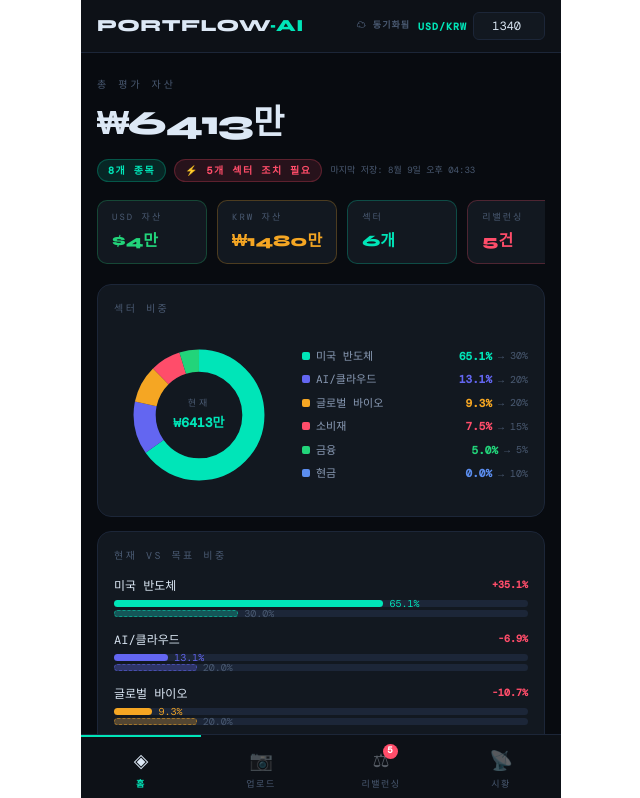
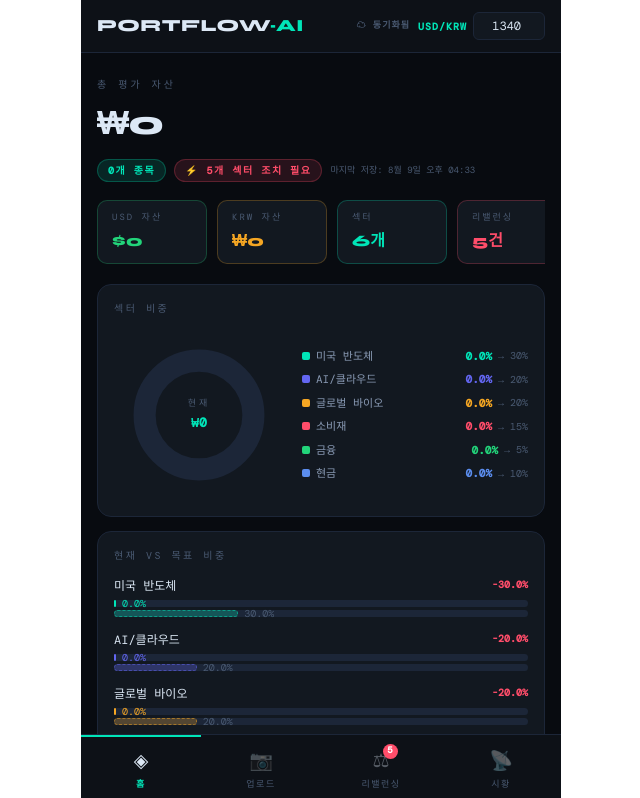
Before and after one commit to gimsanghyeok-bit/portflow-app, a React (Vite) app: page / in a window 1280 px wide. Shown: the top 798 px of the page, without its empty margins (319-959 px from the left). Built offline with nearby package versions, Linux system fonts and the light colour scheme; a web font is replaced by a local one.

Commit message:
데모 데이터 제거

```diff
--- a/src/App.jsx
+++ b/src/App.jsx
@@ -104,7 +104,7 @@ function Donut({ slices, size = 170 }) {
 
 export default function App() {
   const [tab, setTab] = useState("home");
-  const [holdings, setHoldings] = useState(DEMO);
+  const [holdings, setHoldings] = useState([]);
   const [targets, setTargets] = useState(DEFAULT_TARGETS);
   const [fx, setFx] = useState(1340);
   const [driftTol, setDriftTol] = useState(5);
@@ -165,7 +165,7 @@ export default function App() {
   const resetAll = async () => {
     if (!confirm("저장된 모든 데이터를 삭제하고 데모 데이터로 초기화할까요?")) return;
     try { await storage.delete(STORAGE_KEY); } catch (e) {}
-    setHoldings(DEMO);
+    setHoldings([]);
     setTargets(DEFAULT_TARGETS);
     setFx(1340);
     setDriftTol(5);
```
